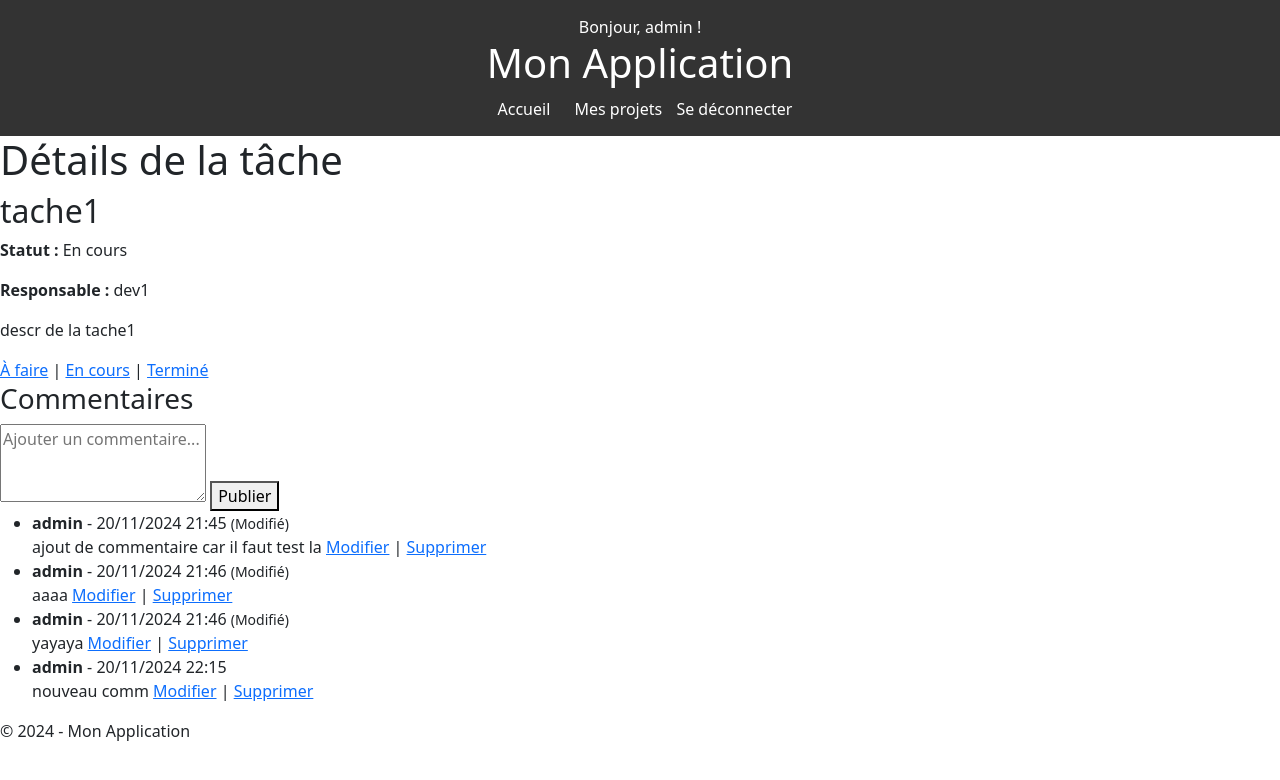
After one commit to fmkr-project/projet-gl, a Django app: page /tache/1/ in a window 1280 px wide. The commit adds this page. Shown: the top 780 px of the page. Run offline with Django 5.2, Linux system fonts and the light colour scheme; a user stored in the database is signed in; data comes from the database, SQL or seed files in the repository.

Commit message:
Ajout de commentaires et détail des taches

```diff
--- a/ProjetGL/Prototype/admin.py
+++ b/ProjetGL/Prototype/admin.py
@@ -1,5 +1,6 @@
 from django.contrib import admin
-from .models import Projet, Tache
+from .models import Projet, Tache, Commentaire
 
 admin.site.register(Projet)
 admin.site.register(Tache)
+admin.site.register(Commentaire)
--- a/ProjetGL/Prototype/models.py
+++ b/ProjetGL/Prototype/models.py
@@ -1,7 +1,3 @@
-from django.db import models
-from django.db.models import F, Q, Count
-from django.contrib.auth.models import User
-
 from django.db import models
 from django.contrib.auth.models import User
 
@@ -36,3 +32,13 @@ class Tache(models.Model):
 
     def __str__(self):
         return self.titre
+
+class Commentaire(models.Model):
+    tache = models.ForeignKey('Tache', on_delete=models.CASCADE, related_name='commentaires')
+    auteur = models.ForeignKey(User, on_delete=models.CASCADE)
+    contenu = models.TextField()
+    date_creation = models.DateTimeField(auto_now_add=True)  # Date de création
+    date_modification = models.DateTimeField(auto_now=True)  # Date de dernière modification
+
+    def __str__(self):
+        return f"{self.auteur.username}: {self.contenu[:30]}"
--- a/ProjetGL/Prototype/templates/base.html
+++ b/ProjetGL/Prototype/templates/base.html
@@ -4,6 +4,7 @@
     <meta charset="UTF-8">
     <meta name="viewport" content="width=device-width, initial-scale=1.0">
     <title>{% block title %}Mon Application{% endblock %}</title>
+    <link href="https://cdn.jsdelivr.net/npm/bootstrap@5.1.3/dist/css/bootstrap.min.css" rel="stylesheet">
     <style>
         /* Exemple de styles pour le header */
         header {
--- a/ProjetGL/Prototype/templates/gestion_projets/detail_projet.html
+++ b/ProjetGL/Prototype/templates/gestion_projets/detail_projet.html
@@ -16,7 +16,9 @@
             Description :{{ tache.description }}<br>
             Responsable : {{ tache.responsable.username }}<br>
             Statut : {{ tache.statut }}<br>
+            <a href="{% url 'detail_tache' tache.id %}">Voir le détail</a><br>
             <a href="{% url 'supprimer_tache' tache.id %}">Supprimer</a>
+
         </li>
 
         {% empty %}
--- /dev/null
+++ b/ProjetGL/Prototype/templates/gestion_projets/detail_tache.html
@@ -0,0 +1,45 @@
+{% extends "base.html" %}
+
+{% block title %}Détail de la tache{% endblock %}
+
+{% block content %}
+<h1>Détails de la tâche</h1>
+    <div class="task-header">
+        <div>
+            <h2>{{ tache.titre }}</h2>
+            <p><strong>Statut :</strong> {{ tache.get_statut_display }}</p>
+            <p><strong>Responsable :</strong> {{ tache.responsable }}</p>
+            <p>{{ tache.description }}</p>
+        </div>
+        <div>
+            <a href="{% url 'changer_statut_tache' tache.id 'a_faire' %}">À faire</a> |
+            <a href="{% url 'changer_statut_tache' tache.id 'en_cours' %}">En cours</a> |
+            <a href="{% url 'changer_statut_tache' tache.id 'termine' %}">Terminé</a>
+        </div>
+    </div>
+
+    <div class="comments-section">
+        <h3>Commentaires</h3>
+        <form method="post">
+            {% csrf_token %}
+            <textarea name="contenu" rows="3" placeholder="Ajouter un commentaire..."></textarea>
+            <button type="submit">Publier</button>
+        </form>
+        <ul>
+            {% for commentaire in tache.commentaires.all %}
+            <li>
+                <strong>{{ commentaire.auteur.username }}</strong> - {{ commentaire.date_creation|date:"d/m/Y H:i" }}
+                {% if commentaire.date_creation != commentaire.date_modification %}
+                    <small>(Modifié)</small>
+                {% endif %}
+                <br>
+                {{ commentaire.contenu }}
+                {% if commentaire.auteur == user %}
+                    <a href="{% url 'modifier_commentaire' commentaire.id %}">Modifier</a> |
+                    <a href="{% url 'supprimer_commentaire' commentaire.id %}">Supprimer</a>
+                {% endif %}
+            </li>
+            {% endfor %}
+        </ul>
+    </div>
+{% endblock %}
--- a/ProjetGL/Prototype/views.py
+++ b/ProjetGL/Prototype/views.py
@@ -1,7 +1,10 @@
+from django.http import HttpResponseRedirect
 from django.shortcuts import render, get_object_or_404, redirect
 from django.contrib.auth.decorators import login_required
-from .models import Projet,Tache
 from django.contrib.auth.models import User
+from django.urls import reverse
+
+from .models import Projet,Tache,Commentaire
 from .forms import TacheForm
 
 @login_required
@@ -33,16 +36,26 @@ def detail_projet(request, projet_id):
 
     return render(request, 'gestion_projets/detail_projet.html', {'projet': projet, 'taches': taches, 'form' : form})
 
+@login_required
+def detail_tache(request, tache_id):
+    tache = get_object_or_404(Tache, id=tache_id)
+
+    if request.method == 'POST':
+        contenu = request.POST.get('contenu')
+        if contenu:
+            Commentaire.objects.create(tache=tache, auteur=request.user, contenu=contenu)
+            return HttpResponseRedirect(reverse('detail_tache', args=[tache_id]))
+
+    return render(request, 'gestion_projets/detail_tache.html', {'tache': tache})
+
 def supprimer_tache(request, tache_id):
     tache = get_object_or_404(Tache, pk=tache_id)
     projet_id = tache.projet.id
     tache.delete()
     return redirect('detail_projet', projet_id=projet_id)
 
-
 def login(request):
     return render(request, 'login.html')
-
 
 @login_required
 def index(request):
@@ -59,3 +72,48 @@ def index(request):
         'taches_en_cours': taches_en_cours,
         'taches_terminees': taches_terminees,
     })
+
+def changer_statut_tache(request, tache_id, nouveau_statut):
+    # Récupérer la tâche avec l'ID
+    tache = get_object_or_404(Tache, id=tache_id)
+
+    # Liste des statuts valides
+    statuts_valides = ['a_faire', 'en_cours', 'termine']
+
+    if nouveau_statut in statuts_valides:
+        tache.statut = nouveau_statut
+        tache.save()
+
+    # Rediriger vers une autre page (par exemple, la page du projet)
+    return redirect('detail_projet', projet_id=tache.projet.id)
+
+
+@login_required
+def modifier_commentaire(request, commentaire_id):
+    commentaire = get_object_or_404(Commentaire, id=commentaire_id)
+
+    # Vérifiez si l'utilisateur est l'auteur du commentaire
+    if request.user != commentaire.auteur:
+        return redirect('detail_tache', tache_id=commentaire.tache.id)
+
+    if request.method == 'POST':
+        contenu = request.POST.get('contenu')
+        if contenu:
+            commentaire.contenu = contenu
+            commentaire.save()
+            return redirect('detail_tache', tache_id=commentaire.tache.id)
+
+    return render(request, 'gestion_projets/modifier_commentaire.html', {'commentaire': commentaire})
+
+@login_required
+def supprimer_commentaire(request, commentaire_id):
+    commentaire = get_object_or_404(Commentaire, id=commentaire_id)
+
+    # Vérifiez que seul l'auteur peut supprimer
+    if request.user == commentaire.auteur:
+        tache_id = commentaire.tache.id  # Stockez l'ID de la tâche avant suppression
+        commentaire.delete()
+        return redirect('detail_tache', tache_id=tache_id)
+
+    # Si l'utilisateur n'est pas l'auteur, redirigez simplement
+    return redirect('detail_tache', tache_id=commentaire.tache.id)
--- a/ProjetGL/urls.py
+++ b/ProjetGL/urls.py
@@ -27,6 +27,9 @@ urlpatterns = [
     path('logout/', auth_views.LogoutView.as_view(), name='logout'),
     path('mes_projets/<int:user_id>/', views.mes_projets, name='mes_projets'),
     path('taches/delete/<int:tache_id>/',views.supprimer_tache,name='supprimer_tache'),
-
+    path('tache/<int:tache_id>/', views.detail_tache, name='detail_tache'),
+    path('tache/<int:tache_id>/changer-statut/<str:nouveau_statut>/', views.changer_statut_tache, name='changer_statut_tache'),
+    path('commentaire/<int:commentaire_id>/modifier/', views.modifier_commentaire, name='modifier_commentaire'),
+    path('commentaire/<int:commentaire_id>/supprimer/', views.supprimer_commentaire, name='supprimer_commentaire'),
 
 ]
```
Also changed, not shown: ProjetGL/Prototype/templates/gestion_projets/modifier_commentaire.html (added, +15 -0 lines), manage.py (deleted, +0 -22 lines), ProjetGL/db.sqlite3 (added), db.sqlite3 (deleted), 2 other files.
